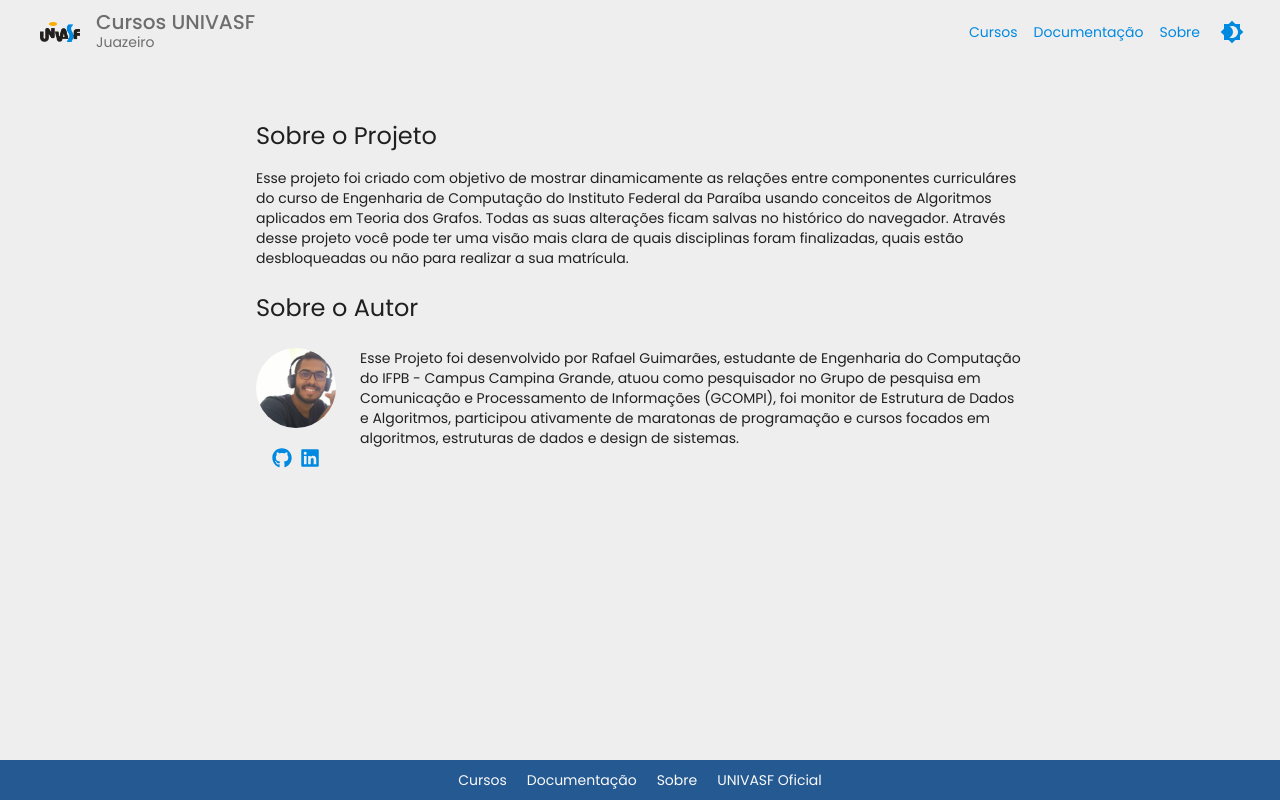
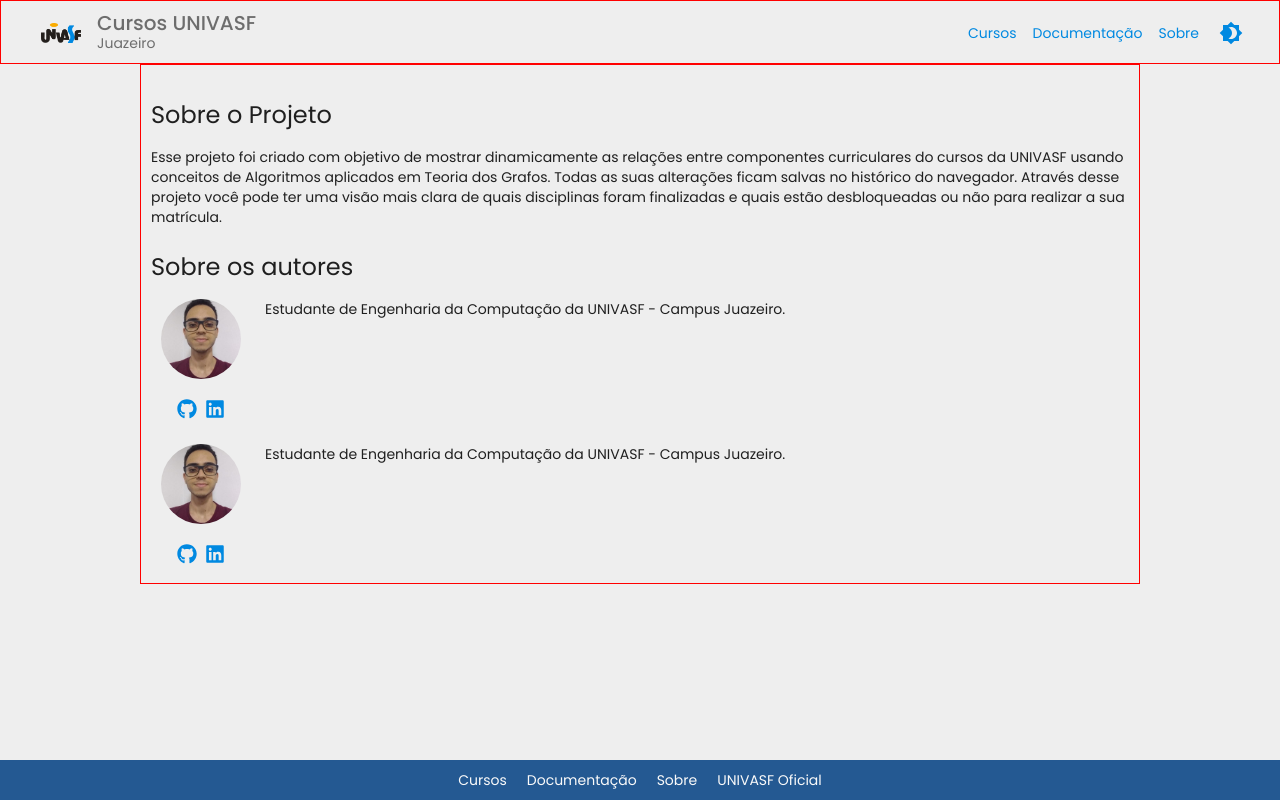
Before and after one commit to Daniel-Alencar/courses-univasf, a React (Create React App) app: page /about in a window 1280 px wide. Built offline with nearby package versions, Linux system fonts and the light colour scheme.

Commit message:
Ajeitando algumas coisas

```diff
--- a/src/components/Authors/data.json
+++ b/src/components/Authors/data.json
@@ -1,5 +1,5 @@
 {
-    "author": "Esse Projeto foi desenvolvido por Rafael Guimarães, estudante de Engenharia do Computação do IFPB - Campus Campina Grande, atuou como pesquisador no Grupo de pesquisa em Comunicação e Processamento de Informações (GCOMPI), foi monitor de Estrutura de Dados e Algoritmos, participou ativamente de maratonas de programação e cursos focados em algoritmos, estruturas de dados e design de sistemas.",
-    "github": "https://github.com/rafaelfigueredog",
-    "linkedin": "https://www.linkedin.com/in/rafaelfigueredog/"
+    "author": "Estudante de Engenharia da Computação da UNIVASF - Campus Juazeiro.",
+    "github": "https://github.com/Daniel-Alencar",
+    "linkedin": "https://www.linkedin.com/in/daniel746/"
 }
--- a/src/components/Authors/index.jsx
+++ b/src/components/Authors/index.jsx
@@ -9,16 +9,16 @@ import { FaLinkedin } from 'react-icons/fa';
 import { FaGithub } from 'react-icons/fa';
 
 import data from './data.json'
-import authorProfile from '../../assets/img/author.jpg'
+import authorProfile1 from '../../assets/img/author1.jpg'
 
 
 const useStyles = makeStyles((theme) => {
     return ({
         root: {
-            marginTop: theme.spacing(3),
+            marginTop: theme.spacing(2),
             marginButton: theme.spacing(3),
-            marginLeft: 'auto',
-            marginRight: 'auto',
+            marginLeft: 10,
+            marginRight: 10,
             width: '100%',
             display: 'flex',
             flexDirection: 'row',
@@ -97,8 +97,8 @@ export default function Authors() {
             <div className={classes.profile} >
                 <Avatar
                     className={classes.avatar}
-                    alt='Rafael Guimarães'
-                    src={authorProfile}
+                    alt='Daniel Alencar'
+                    src={authorProfile1}
                 />
                 <Icons />
             </div>
--- a/src/components/Documentations/data.json
+++ b/src/components/Documentations/data.json
@@ -1,5 +1,5 @@
 {
     "legend": "Legendas",
     "usage": "Como utilizar?",
-    "usageParagraph": "Todos componentes da matriz curricular são dinâmicos respeitando as regras definidas pela matriz de Engenharia de Computação do Instituto Federal da Paraíba. Basicamente tudo que você precisa fazer é clicar nas disciplinas que você deseja ativar (marcar como finalizada) ou se já estiver ativa, você pode marcar como não finalizada observando as seguintes situações:"
+    "usageParagraph": "Todos os componentes da matriz curricular são dinâmicos respeitando as regras definidas pela Universidade Federal do Vale do São Francisco. Basicamente, tudo que você precisa fazer é clicar nas disciplinas que você deseja ativar (marcar como finalizada) ou se já estiver ativa, você pode marcar como não finalizada observando as seguintes situações:"
 }
--- a/src/components/Footer/index.jsx
+++ b/src/components/Footer/index.jsx
@@ -34,7 +34,7 @@ export default function Footer() {
             <Link
                 className={classes.text}
                 target="_blanck"
-                href='https://www.ifpb.edu.br/'
+                href='https://portais.univasf.edu.br/'
             >
                  UNIVASF Oficial
             </Link>
--- a/src/components/Header/index.jsx
+++ b/src/components/Header/index.jsx
@@ -18,7 +18,8 @@ const useStyles = makeStyles((theme) => {
         AppBar: {
             display: 'flex',
             backgroundColor: theme.palette.background.default,
-            height: 64
+            height: 64,
+            border: '1px red solid'
         },
         img: {
             margin: theme.spacing(2),
--- a/src/components/Informational/data.json
+++ b/src/components/Informational/data.json
@@ -1,3 +1,3 @@
 {
-    "aboutTheProject": "Esse projeto foi criado com objetivo de mostrar dinamicamente as relações entre componentes curriculáres do curso de Engenharia de Computação do Instituto Federal da Paraíba usando conceitos de Algoritmos aplicados em Teoria dos Grafos. Todas as suas alterações ficam salvas no histórico do navegador. Através desse projeto você pode ter uma visão mais clara de quais disciplinas foram finalizadas, quais estão desbloqueadas ou não para realizar a sua matrícula."
+    "aboutTheProject": "Esse projeto foi criado com objetivo de mostrar dinamicamente as relações entre componentes curriculares do cursos da UNIVASF usando conceitos de Algoritmos aplicados em Teoria dos Grafos. Todas as suas alterações ficam salvas no histórico do navegador. Através desse projeto você pode ter uma visão mais clara de quais disciplinas foram finalizadas e quais estão desbloqueadas ou não para realizar a sua matrícula."
 }
--- a/src/components/Informational/index.jsx
+++ b/src/components/Informational/index.jsx
@@ -8,14 +8,17 @@ import Authors from '../Authors';
 const useStyles = makeStyles((theme) => {
     return ({
         root: {
-            marginTop: theme.spacing(12),
+            marginTop: 64,
             marginLeft: 'auto',
             marginRight: 'auto',
-            width: '60%',
+            maxWidth: 1000,
+            padding: 10,
             display: 'flex',
             flexDirection: 'column',
             justifyContent: 'flex-start',
-            alignItems: 'flex-start'
+            alignItems: 'flex-start',
+
+            border: '1px red solid',
         },
 
 
@@ -39,9 +42,17 @@ export default function Informational() {
 
     return (
         <div className={classes.root} >
-            <Typography variant='h5' className={classes.heading} > Sobre o Projeto </Typography>
-            <Typography variant='body2' className={classes.paragraph} > {data.aboutTheProject}  </Typography>
-            <Typography variant='h5' className={classes.heading} > Sobre o Autor  </Typography>
+            <Typography variant='h5' className={classes.heading} >
+                 Sobre o Projeto
+            </Typography>
+            <Typography variant='body2' className={classes.paragraph} >
+                 {data.aboutTheProject}
+            </Typography>
+            <Typography variant='h5' className={classes.heading} >
+                 Sobre os  autores
+            </Typography>
+
+            <Authors />
             <Authors />
         </div>
     )
--- a/src/components/Steppers/data.json
+++ b/src/components/Steppers/data.json
@@ -9,7 +9,7 @@
     "stepsParagraph": [
         "Ao marcar uma disciplina desbloqueada como finalizada, todas as disciplinas que também dependem desta, também serão desbloqueadas.",
         "Ao ativar uma disciplina bloqueada, todas as disciplinas as quais esta depende serão automaticamente marcadas como finalizadas. Para cada disciplina finalizada será aplicada a regra 1 citada acima.",
-        "Ao desativar uma disciplina préviamente ativada, todas as disciplinas ativas que dependem desta automaticamente serão marcadas como componente bloqueada e para cada componente bloqueada, o processo se repetirá sucessivamente.",
+        "Ao desativar uma disciplina previamente ativada, todas as disciplinas ativas que dependem desta automaticamente serão marcadas como componente bloqueada e para cada componente bloqueada, o processo se repetirá sucessivamente.",
         "Para marcar como finalizado o período inteiro basta clicar no botão referente ao semestre em questão. Todos as disciplinas serão marcadas como finalizadas se pelo menos houver uma não finalizada, caso contrário, se todas já estiverem finalizadas, todas serão marcadas como desbloqueadas."
     ]
 }
--- a/src/pages/About/index.jsx
+++ b/src/pages/About/index.jsx
@@ -10,6 +10,7 @@ const useStyles = makeStyles((theme) => {
         root: {
             width: '100%',
             minHeight: '100vh',
+
             display: 'flex',
             flexDirection: 'column',
             justifyContent: 'flex-start',
--- a/src/pages/Courses/styles.jsx
+++ b/src/pages/Courses/styles.jsx
@@ -9,7 +9,7 @@ export const ContainerBody = styled.div`
     align-items: center;
     justify-content: center;
 
-    border: 2px red solid;
+    /* border: 2px red solid; */
 `
 
 
@@ -19,7 +19,7 @@ export const ContainerGrid = styled.div`
     max-width: 628px;
     justify-content: center;
 
-    border: 2px red solid;
+    /* border: 2px red solid; */
 `;
 
 export const useStyles = makeStyles((theme) => {
```
Also changed, not shown: src/assets/img/author1.jpg (added).
